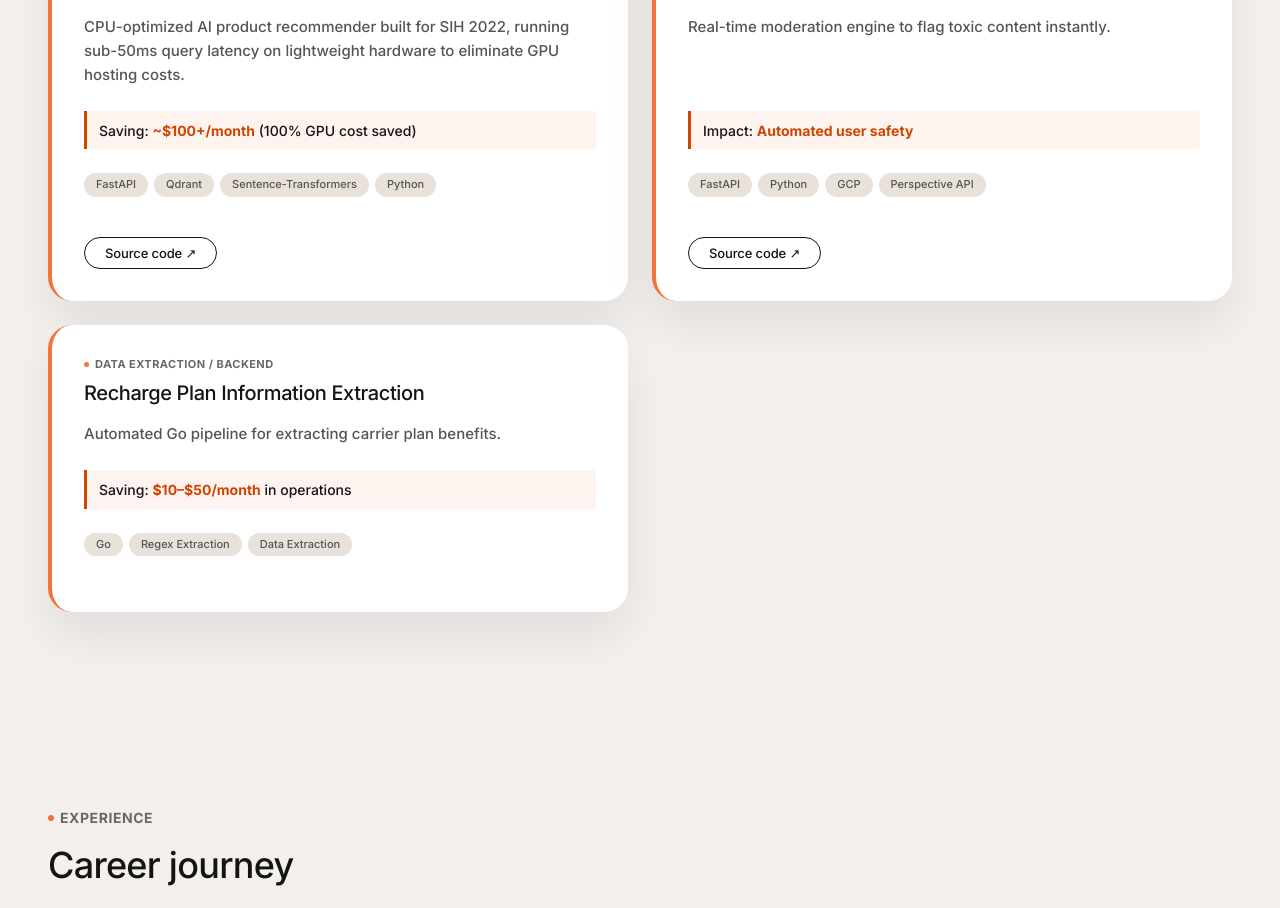
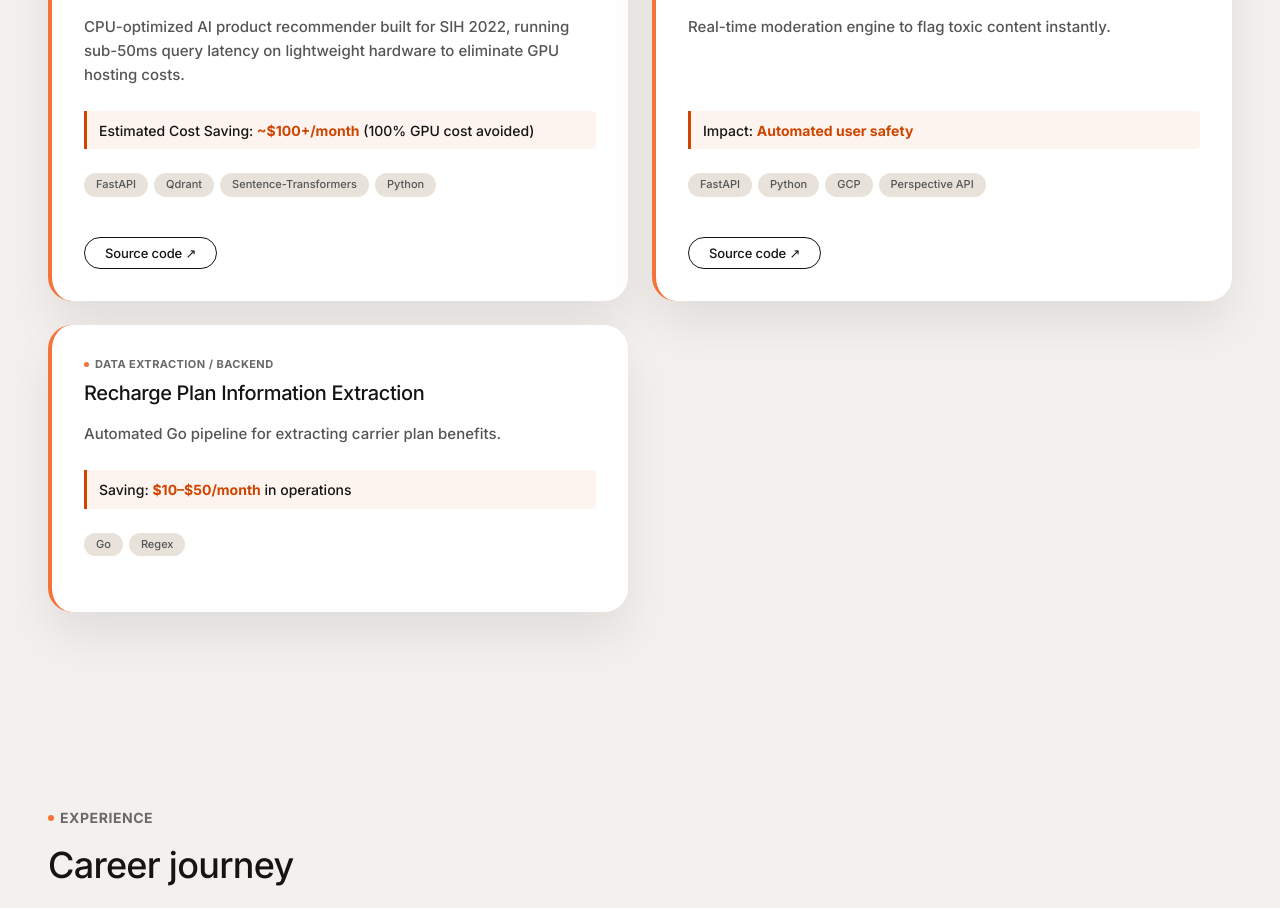
Before and after one commit to debg48/debg-portfolio, a Next.js app: page / in a window 1280 px wide. Shown: the part 2368-3276 px from the top of the page. Built offline with nearby package versions, Linux system fonts and the light colour scheme.

Commit message:
improvements;

```diff
--- a/src/app/page.tsx
+++ b/src/app/page.tsx
@@ -96,9 +96,9 @@ const featuredProjects = [
     github: "https://github.com/debg48/SIH_ecom",
     live: null,
     highlight: {
-      label: "Saving:",
+      label: "Estimated Cost Saving:",
       value: "~$100+/month",
-      suffix: "(100% GPU cost saved)"
+      suffix: "(100% GPU cost avoided)"
     }
   },
   {
@@ -118,7 +118,7 @@ const featuredProjects = [
     category: "Data Extraction / Backend",
     title: "Recharge Plan Information Extraction",
     desc: "Automated Go pipeline for extracting carrier plan benefits.",
-    tech: ["Go", "Regex Extraction", "Data Extraction"],
+    tech: ["Go", "Regex"],
     github: null,
     live: null,
     highlight: {
```
